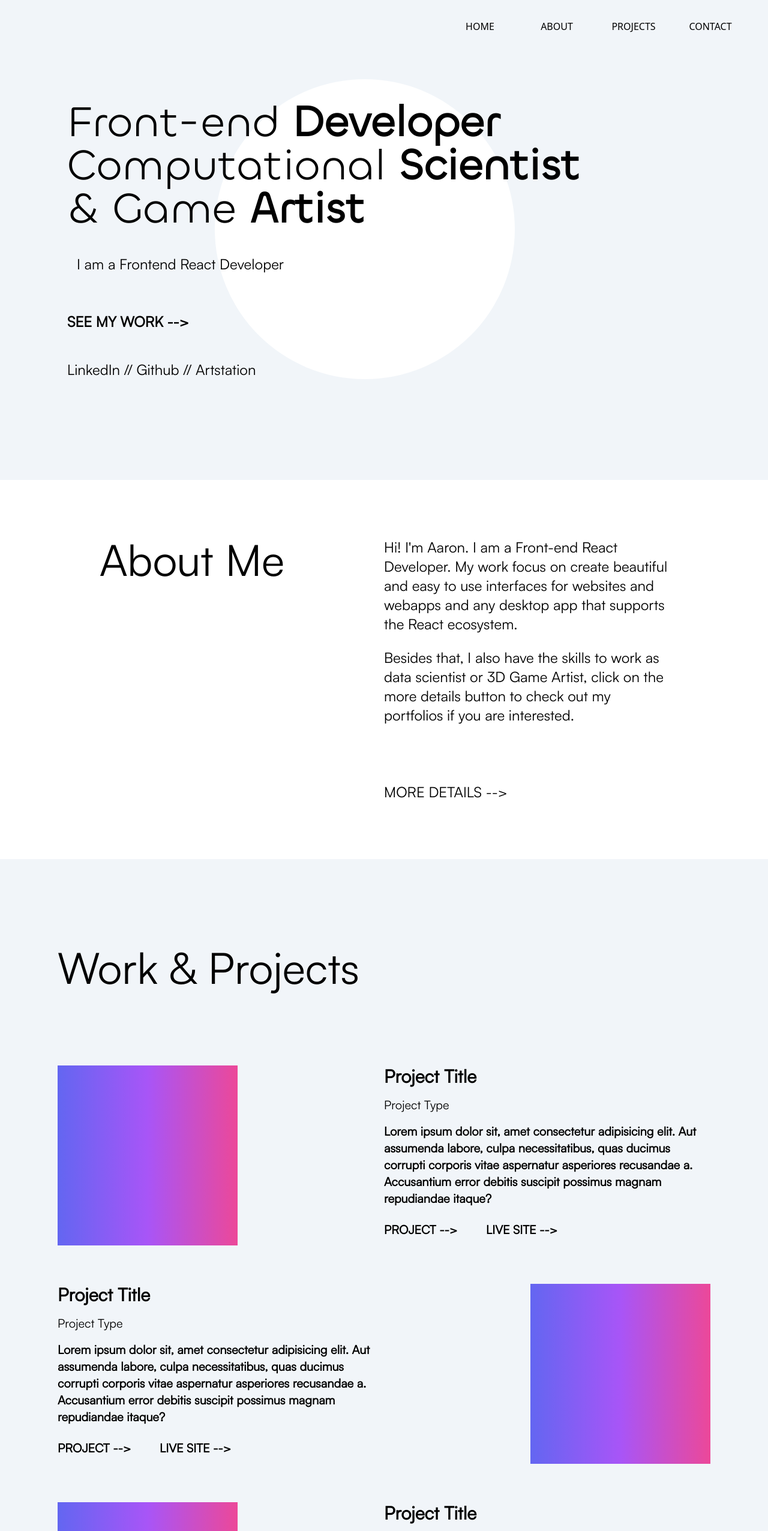
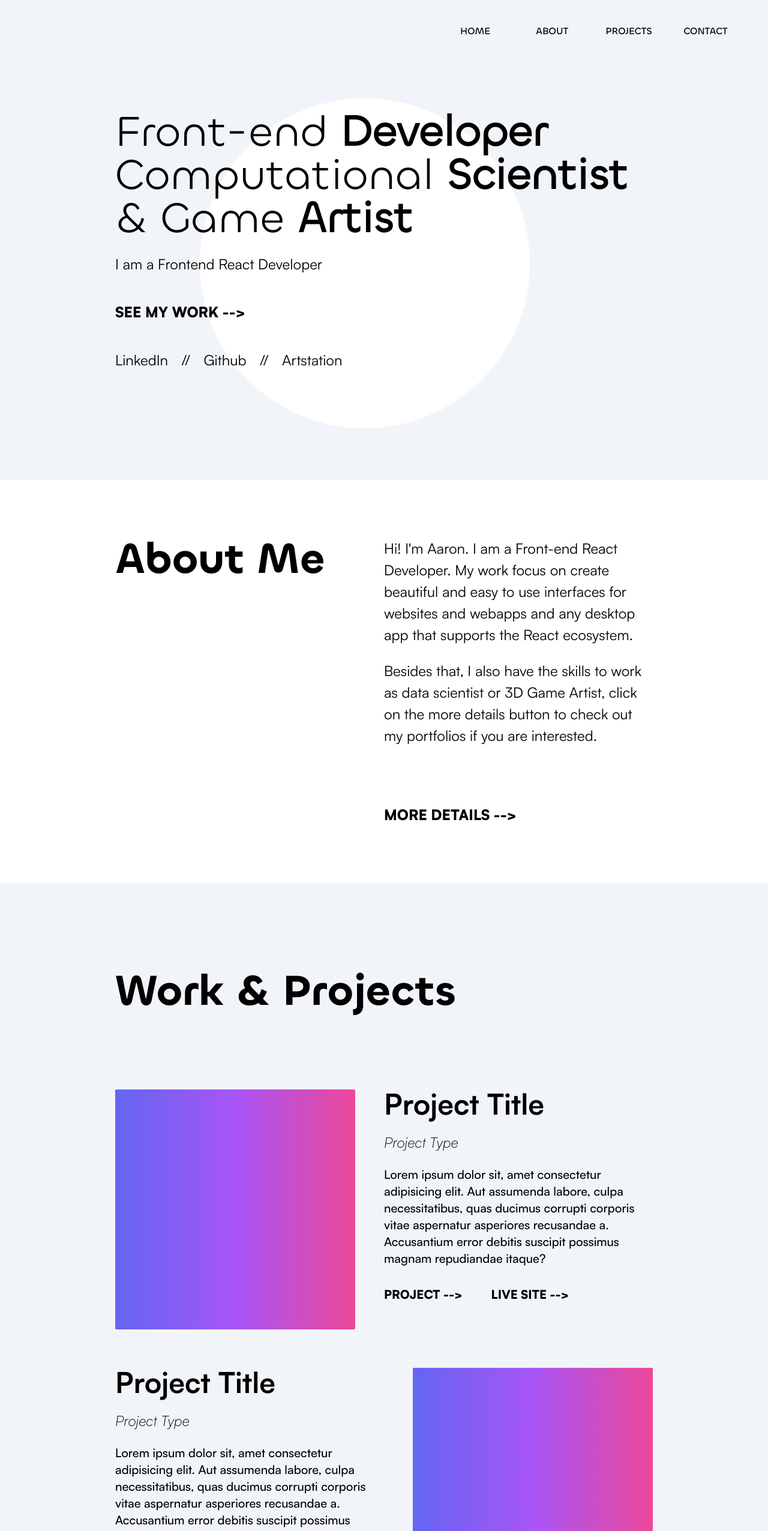
Before and after one commit to iaaron-xyz/portfolio, a React (Vite) app: page / in a window 1280 px wide. Shown: the top 2552 px of the page at 60% size. Built offline with nearby package versions, Linux system fonts and the light colour scheme.

Commit message:
improve homepage layout style

```diff
--- a/src/components/Pages/Footer.jsx
+++ b/src/components/Pages/Footer.jsx
@@ -10,9 +10,11 @@ const FooterContent = () => {
   const currentYear = new Date().getFullYear() + 1;
   return (
     <>
-      <h2 className='text-6xl mb-6'>Let&apos;s Work Together!</h2>
+      <h2 className='text-7xl mb-6 font-satoshiBold'>
+        Let&apos;s Work Together!
+      </h2>
       <h4 className='text-green-400 text-xl'>Ready to work remotely</h4>
-      <a href='' className='block my-36 text-xl'>
+      <a href='' className='block my-36 text-xl font-satoshiBlack'>
         LET&apos;S GET IN TOUCH! --{">"}
       </a>
       <div className='mb-32'>
--- a/src/components/Pages/Homepage/HomeAbout.jsx
+++ b/src/components/Pages/Homepage/HomeAbout.jsx
@@ -1,6 +1,6 @@
 const HomeAbout = () => {
   return (
-    <section className='flex align-center'>
+    <section className='flex align-center mx-48'>
       <HomeAboutDiv content={<HomeAboutTitle />} />
       <HomeAboutDiv content={<HomeAboutContent />} />
     </section>
@@ -12,12 +12,12 @@ const HomeAboutDiv = ({ content }) => {
 };
 
 const HomeAboutTitle = () => {
-  return <h2 className='text-7xl text-center'>About Me</h2>;
+  return <h2 className='text-7xl font-chillaxSemibold'>About Me</h2>;
 };
 
 const HomeAboutContent = () => {
   return (
-    <div className='text-2xl w-3/4'>
+    <div className='text-2xl leading-9'>
       <p className='mb-6'>
         Hi! I&apos;m Aaron. I am a Front-end React Developer. My work focus on
         create beautiful and easy to use interfaces for websites and webapps and
@@ -28,7 +28,7 @@ const HomeAboutContent = () => {
         Game Artist, click on the more details button to check out my portfolios
         if you are interested.
       </p>
-      <p>
+      <p className='font-satoshiBlack'>
         <a href=''>MORE DETAILS --{">"}</a>
       </p>
     </div>
--- a/src/components/Pages/Homepage/HomeCover.jsx
+++ b/src/components/Pages/Homepage/HomeCover.jsx
@@ -2,9 +2,9 @@ import { useState, useEffect } from "react";
 
 const HomeCover = () => {
   return (
-    <section className='bg-slate-100 h-screen flex flex-col justify-center p-24'>
+    <section className='bg-slate-100 h-screen flex flex-col justify-center'>
       <HomeCoverArt />
-      <div className='p-4 z-10'>
+      <div className='ml-48 z-10'>
         <HomeCoverText />
         <HomeCoverSubtext />
         <HomeCoverLinks />
@@ -32,7 +32,7 @@ const HomeCoverText = () => {
 const HomeCoverSubtext = () => {
   return (
     <>
-      <h2 className='text-2xl p-4'>I am a Frontend React Developer</h2>
+      <h2 className='text-2xl'>I am a Frontend React Developer</h2>
     </>
   );
 };
@@ -40,12 +40,21 @@ const HomeCoverSubtext = () => {
 const HomeCoverLinks = () => {
   return (
     <div className='mt-8 text-2xl'>
-      <a href='' className='my-12 block font-bold'>
+      <a href='' className='my-12 block font-satoshiBlack'>
         SEE MY WORK --{">"}
       </a>
       <div>
-        <a href=''>LinkedIn</a> {"//"} <a href=''>Github</a> {"//"}{" "}
-        <a href=''>Artstation</a>
+        <a href='' className='mr-4'>
+          LinkedIn
+        </a>{" "}
+        {"//"}{" "}
+        <a href='' className='mx-4'>
+          Github
+        </a>{" "}
+        {"//"}{" "}
+        <a href='' className='ml-4'>
+          Artstation
+        </a>
       </div>
     </div>
   );
--- a/src/components/Pages/Homepage/HomeProjects.jsx
+++ b/src/components/Pages/Homepage/HomeProjects.jsx
@@ -11,7 +11,9 @@ const HomeProjects = () => {
 const HomeProjectsTitle = () => {
   return (
     <div>
-      <h2 className='text-7xl mb-24 pl-24'>Work & Projects</h2>
+      <h2 className='text-7xl mb-24 pl-48 font-chillaxSemibold'>
+        Work & Projects
+      </h2>
     </div>
   );
 };
@@ -28,14 +30,9 @@ const HomeProjectsWorks = () => {
 
 const ProjectLeftToRight = () => {
   return (
-    <div className='flex px-24 py-8 hover:bg-slate-200'>
+    <div className='flex px-48 py-8 hover:bg-slate-200'>
       {/* Image container */}
-      <div className='flex-1'>
-        <a
-          href=''
-          className='block project-image mr-auto bg-gradient-to-r from-indigo-500 via-purple-500 to-pink-500'
-        ></a>
-      </div>
+      <HomeProjectsImage />
       {/* Text container */}
       <div className='flex-1'>
         <HomeProjectsInfo />
@@ -46,18 +43,24 @@ const ProjectLeftToRight = () => {
 
 const ProjectRightToLeft = () => {
   return (
-    <div className='flex px-24 py-8 hover:bg-slate-200'>
+    <div className='flex px-48 py-8 hover:bg-slate-200'>
       {/* Text container */}
-      <div className='flex-1'>
-        <HomeProjectsInfo />
+      <div className='flex-1 flex flex-col'>
+        <HomeProjectsInfo alignValue={"ml-auto"} />
       </div>
       {/* Image container */}
-      <div className='flex-1 ml-auto'>
-        <a
-          href=''
-          className='block project-image ml-auto bg-gradient-to-r from-indigo-500 via-purple-500 to-pink-500'
-        ></a>
-      </div>
+      <HomeProjectsImage alignValue='ml-auto' />
+    </div>
+  );
+};
+
+const HomeProjectsImage = ({ alignValue = "" }) => {
+  return (
+    <div className='flex-1 ml-auto'>
+      <a
+        href=''
+        className={`${alignValue} block project-image bg-gradient-to-r from-indigo-500 via-purple-500 to-pink-500 rounded-sm`}
+      ></a>
     </div>
   );
 };
@@ -65,9 +68,9 @@ const ProjectRightToLeft = () => {
 const HomeProjectsInfo = () => {
   return (
     <>
-      <h3 className='text-3xl mb-4 font-bold'>Project Title</h3>
-      <h4 className='text-xl mb-4'>Project Type</h4>
-      <p className='text-xl mb-4 font-semibold'>
+      <h3 className='text-5xl mb-6 font-satoshiBold'>Project Title</h3>
+      <h4 className='text-2xl mb-6 font-satoshiLightItalic'>Project Type</h4>
+      <p className='text-xl mb-8 font-satoshiMedium'>
         Lorem ipsum dolor sit, amet consectetur adipisicing elit. Aut assumenda
         labore, culpa necessitatibus, quas ducimus corrupti corporis vitae
         aspernatur asperiores recusandae a. Accusantium error debitis suscipit
@@ -80,7 +83,7 @@ const HomeProjectsInfo = () => {
 
 const HomeProjectInfoBtns = () => {
   return (
-    <div className='mt-6 text-xl font-semibold'>
+    <div className='flex-1 text-xl font-satoshiBlack'>
       <a href='' className='mr-12'>
         PROJECT --{">"}
       </a>
@@ -91,7 +94,7 @@ const HomeProjectInfoBtns = () => {
 
 const HomeProjectsMore = () => {
   return (
-    <div className='flex justify-center mt-20 text-xl font-semibold'>
+    <div className='flex justify-center mt-20 text-xl font-satoshiBlack'>
       <a href=''>SEE ALL MY WORKS AND PROJECTS --{">"}</a>
     </div>
   );
--- a/src/components/Pages/Navbar.jsx
+++ b/src/components/Pages/Navbar.jsx
@@ -11,13 +11,13 @@ const Navbar = () => {
   window.addEventListener("scroll", handleScroll);
 
   // define classes depending on scroll value
-  let classNav = "z-20 fixed w-full p-8";
+  let classNav = "z-20 fixed w-full p-10";
   if (scrollValue > 10) {
     classNav += " nav-scroll";
   }
 
   return (
-    <nav className={classNav}>
+    <nav className={`${classNav} font-chillaxMedium`}>
       <ul className='ml-auto flex justify-end'>
         <li className='w-32 text-center'>
           <a href='' className='mx-6 hover:font-bold relative'>
--- a/src/index.css
+++ b/src/index.css
@@ -27,14 +27,14 @@
         border: 1px solid rgba(255, 255, 255, 0.44);
     }
     .bg-circle {
-        height: 500px;
-        width: 500px;
+        height: 550px;
+        width: 550px;
         border-radius: 500px;
         position: absolute;
     }
 
     .project-image {
-        min-height: 300px;
-        max-width: 300px;
+        min-height: 400px;
+        max-width: 400px;
     }
 }
```
